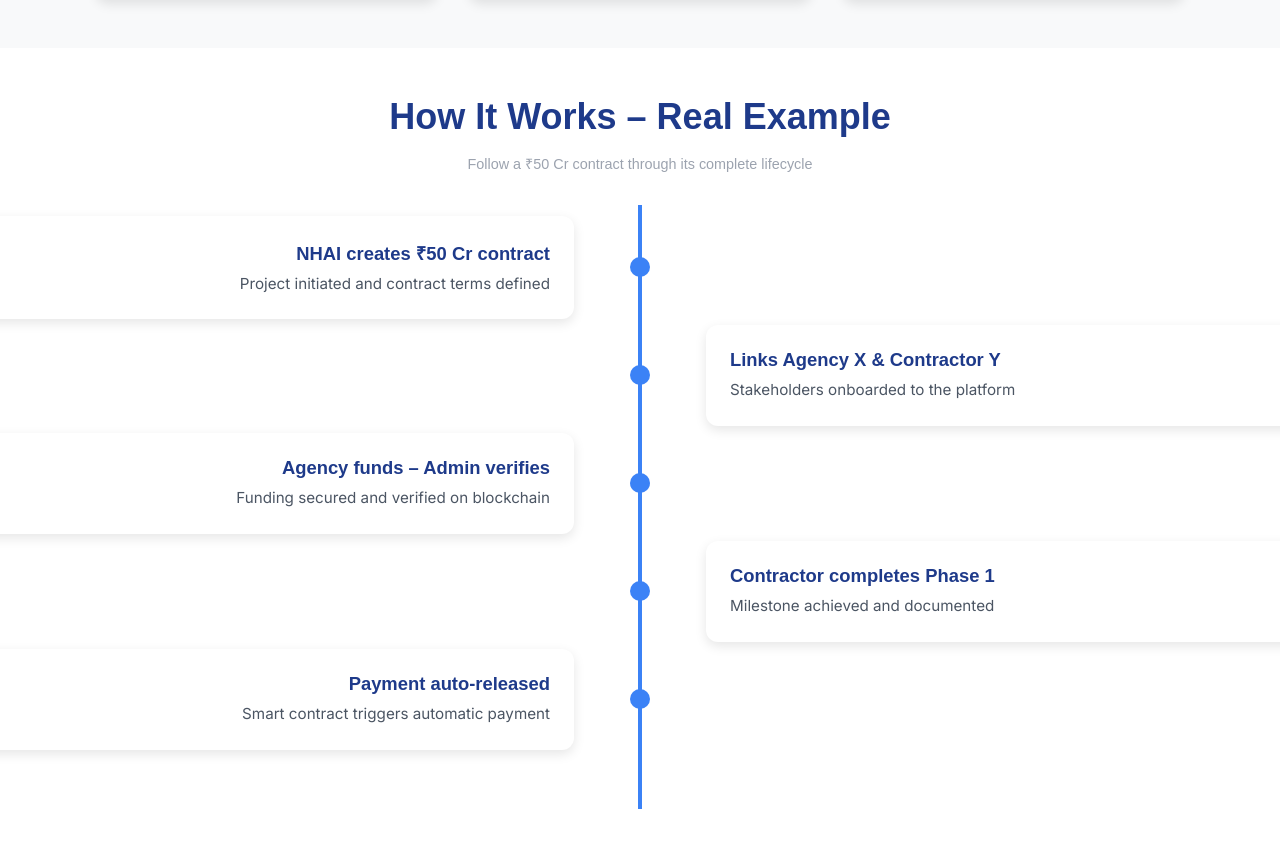
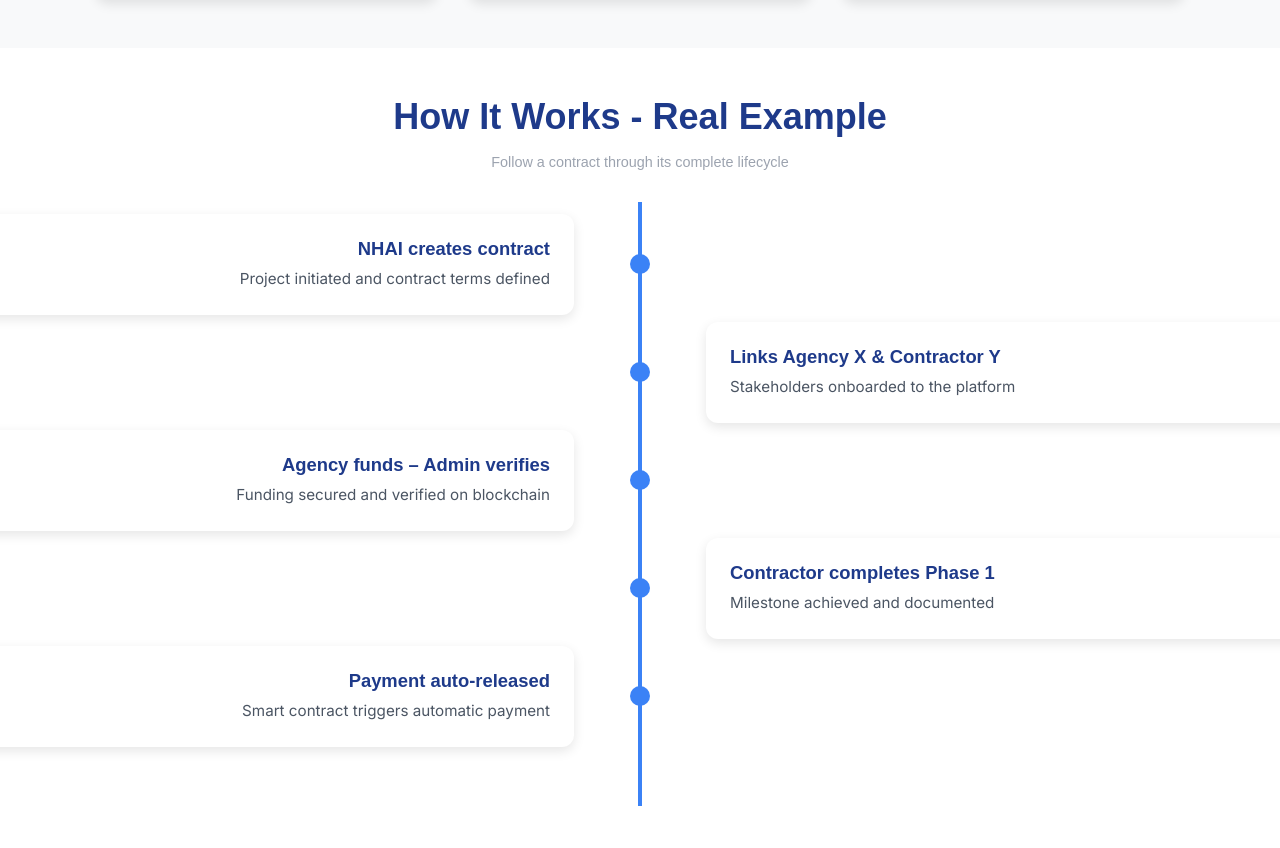
Before and after one commit to Shashank-765/NhaiTrackingSystem, a React (Vite) app: page / in a window 1280 px wide. Shown: the part 3324-4172 px from the top of the page. Built offline with nearby package versions, Linux system fonts and the light colour scheme; no server answers.

Commit message:
new changes in home.jsx to remove 50cr

```diff
--- a/package.json
+++ b/package.json
@@ -19,6 +19,7 @@
     "pusher-js": "^8.4.0",
     "react": "^19.1.0",
     "react-dom": "^19.1.0",
+    "react-icons": "^5.5.0",
     "react-router-dom": "^6.30.1",
     "react-toastify": "^11.0.5"
   },
--- a/src/Components/Home/Home.jsx
+++ b/src/Components/Home/Home.jsx
@@ -220,12 +220,12 @@ const Home = () => {
           viewport={{ once: true }}
         >
           <div className="section-content">
-            <h3 className="section-heading">How It Works – Real Example</h3>
-            <p className="how-it-works-subtitle">Follow a ₹50 Cr contract through its complete lifecycle</p>
+            <h3 className="section-heading">How It Works - Real Example</h3>
+            <p className="how-it-works-subtitle">Follow a contract through its complete lifecycle</p>
             <div className="process-timeline">
               <div className="timeline-item">
                 <div className="timeline-content">
-                  <h4>NHAI creates ₹50 Cr contract</h4>
+                  <h4>NHAI creates  contract</h4>
                   <p>Project initiated and contract terms defined</p>
                 </div>
                 <div className="timeline-dot"></div>
```
